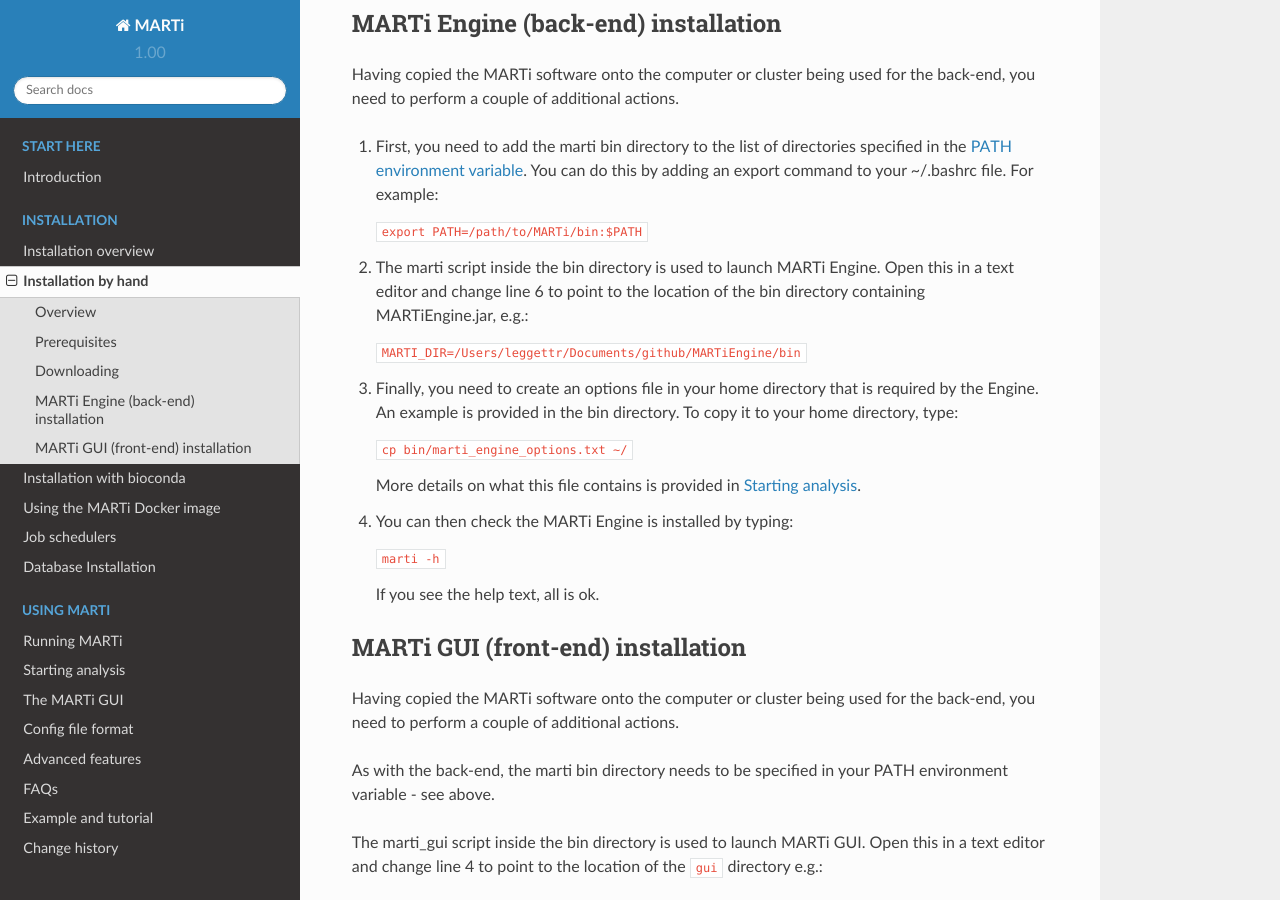
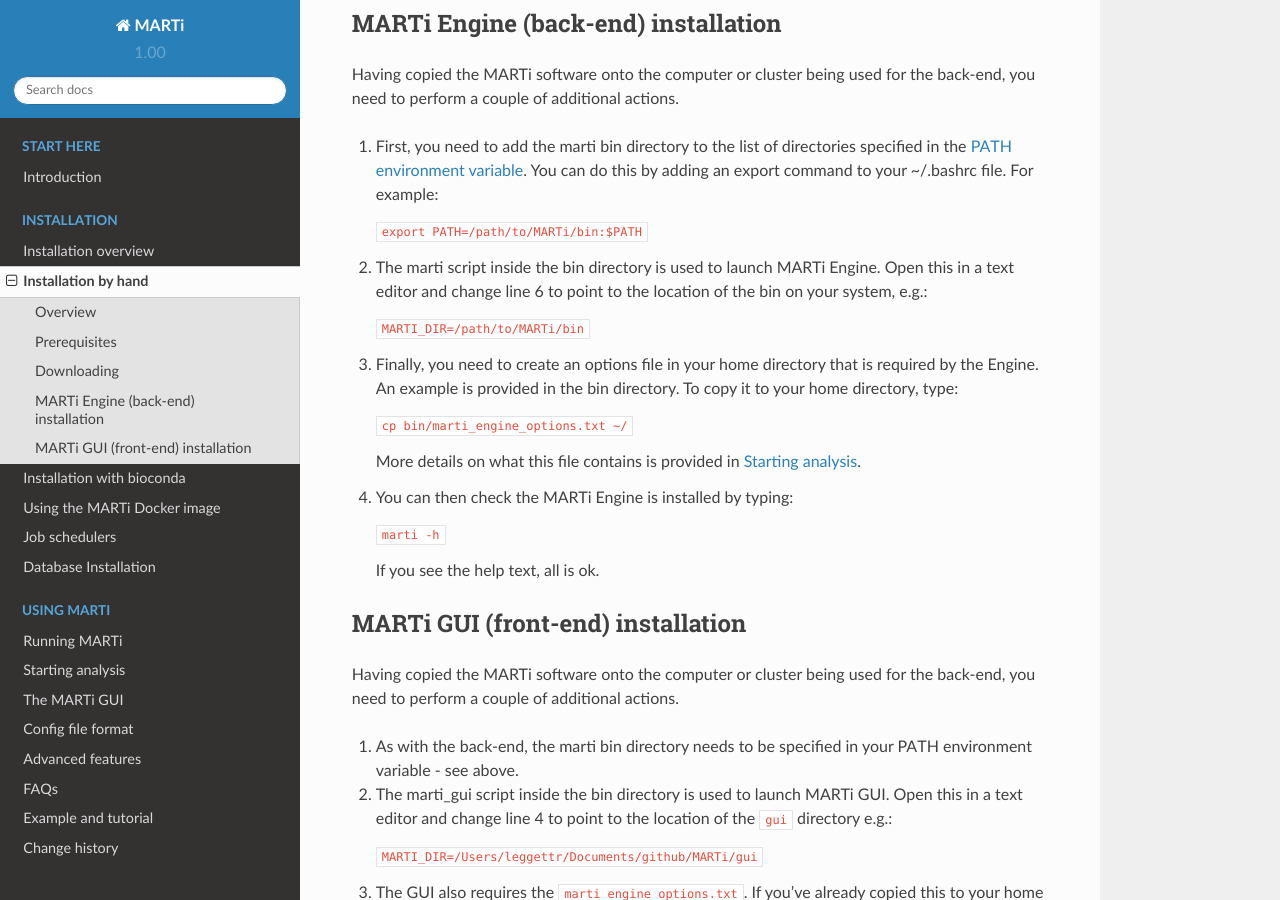
Before and after one commit to richardmleggett/MARTi, a Sphinx documentation site: the page built from docs/source/installationbyhand.rst, in a window 1280 px wide and 900 px high, scrolled down 1810 px. Built offline with Sphinx 7.4.7 and the Read the Docs theme 2.0.0, drawn with Linux system fonts in a browser that asks for light colours; formulas are drawn with MathJax 3.

Commit message:
Update installationbyhand.rst

```diff
--- a/docs/source/installationbyhand.rst
+++ b/docs/source/installationbyhand.rst
@@ -55,9 +55,9 @@
 
    ``export PATH=/path/to/MARTi/bin:$PATH``
 
-#. The marti script inside the bin directory is used to launch MARTi Engine. Open this in a text editor and change line 6 to point to the location of the bin directory containing MARTiEngine.jar, e.g.:
+#. The marti script inside the bin directory is used to launch MARTi Engine. Open this in a text editor and change line 6 to point to the location of the bin on your system, e.g.:
 
-   ``MARTI_DIR=/Users/leggettr/Documents/github/MARTiEngine/bin``
+   ``MARTI_DIR=/path/to/MARTi/bin``
 
 #. Finally, you need to create an options file in your home directory that is required by the Engine. An example is provided in the bin directory. To copy it to your home directory, type:
 
@@ -76,41 +76,41 @@
 
 Having copied the MARTi software onto the computer or cluster being used for the back-end, you need to perform a couple of additional actions.
 
-As with the back-end, the marti bin directory needs to be specified in your PATH environment variable - see above.
+#. As with the back-end, the marti bin directory needs to be specified in your PATH environment variable - see above.
 
-The marti_gui script inside the bin directory is used to launch MARTi GUI. Open this in a text editor and change line 4 to point to the location of the ``gui`` directory e.g.:
+#. The marti_gui script inside the bin directory is used to launch MARTi GUI. Open this in a text editor and change line 4 to point to the location of the ``gui`` directory e.g.:
 
-``MARTI_DIR=/Users/leggettr/Documents/github/MARTi/gui``
+   ``MARTI_DIR=/Users/leggettr/Documents/github/MARTi/gui``
 
-The GUI also requires the ``marti_engine_options.txt``. If you've already copied this to your home directory for the MARTi Engine then you can skip this step. Otherwise, copy it to your home directory, type:
+#. The GUI also requires the ``marti_engine_options.txt``. If you've already copied this to your home directory for the MARTi Engine then you can skip this step. Otherwise, copy it to your home directory, type:
 
-``cp bin/marti_engine_options.txt ~/``
+   ``cp bin/marti_engine_options.txt ~/``
 
-This file contains the locations of some important directories and you will need to update these for your system installation:
+   This file contains the locations of some important directories and you will need to update these for your system installation:
 
-* TaxonomyDirectory - the location of NCBI taxonomy data (i.e. the directory containing nodes.dmp and names.dmp).
-* MinKNOWRunDirectory - path to the directory containing sequencing runs to be analysed by MARTi. The data for each run directory within the MinKNOWRunDirectory should be in fastq format inside a directory called ``fastq_pass``, ``pass``, or ``fastq``. For example, if your MinKNOWRunDirectory is set to the following: ``/Users/peeln/Documents/data`` and you want to analyse a run called ``Flongle_run_11102022`` then the full path to the pass read data for that sample could look something like this: ``/Users/peeln/Documents/data/Flongle_run_11102022/20221011_1041_X2_AMT909_e26da2dd/fastq_pass`` or simply: ``/Users/peeln/Documents/data/Flongle_run_11102022/pass``
-* MARTiSampleDirectory - the location of a directory that contains, or will contain, MARTi output data. The MARTi GUI will monitor this directory for results to display.
+   * TaxonomyDirectory - the location of NCBI taxonomy data (i.e. the directory containing nodes.dmp and names.dmp).
+   * MinKNOWRunDirectory - path to the directory containing sequencing runs to be analysed by MARTi. The data for each run directory within the MinKNOWRunDirectory should be in fastq format inside a directory called ``fastq_pass``, ``pass``, or ``fastq``. For example, if your MinKNOWRunDirectory is set to the following: ``/Users/peeln/Documents/data`` and you want to analyse a run called ``Flongle_run_11102022`` then the full path to the pass read data for that sample could look something like this: ``/Users/peeln/Documents/data/Flongle_run_11102022/20221011_1041_X2_AMT909_e26da2dd/fastq_pass`` or simply: ``/Users/peeln/Documents/data/Flongle_run_11102022/pass``
+   * MARTiSampleDirectory - the location of a directory that contains, or will contain, MARTi output data. The MARTi GUI will monitor this directory for results to display.
 
-Then install the GUI server dependencies by running the following command from inside the gui/UI/ directory (e.g. ``cd gui/UI``) :
+#. Then install the GUI server dependencies by running the following command from inside the gui/UI/ directory (e.g. ``cd gui/UI``) :
 
-``npm install``
+   ``npm install``
 
-To start the GUI server, type:
+#. To start the GUI server, type:
 
-``marti_gui``
+   ``marti_gui``
 
-Or, if you want to specify an alternative engine options file:
-``marti_gui --options [/path/to/marti_engine_options.txt]``
+   Or, if you want to specify an alternative engine options file:
+   ``marti_gui --options [/path/to/marti_engine_options.txt]``
 
-The following parameters are specific to the GUI:
+   The following parameters are specific to the GUI:
 
-``Port:`` Specify the port number to be used. Ignore this if unsure. The default port number is 3000.
-``https:`` False by default. If true the path to ``Key:`` and ``Certificate:`` is required as well.
+   ``Port:`` Specify the port number to be used. Ignore this if unsure. The default port number is 3000.
+   ``https:`` False by default. If true the path to ``Key:`` and ``Certificate:`` is required as well.
 
-To view the GUI, open a browser and navigate to GUI's port. For example, if using the default port enter the following into the address bar:
+#. To view the GUI, open a browser and navigate to GUI's port. For example, if using the default port enter the following into the address bar:
 
-``localhost:3000``
+   ``localhost:3000``
 
 **macOS differences**
 
```
